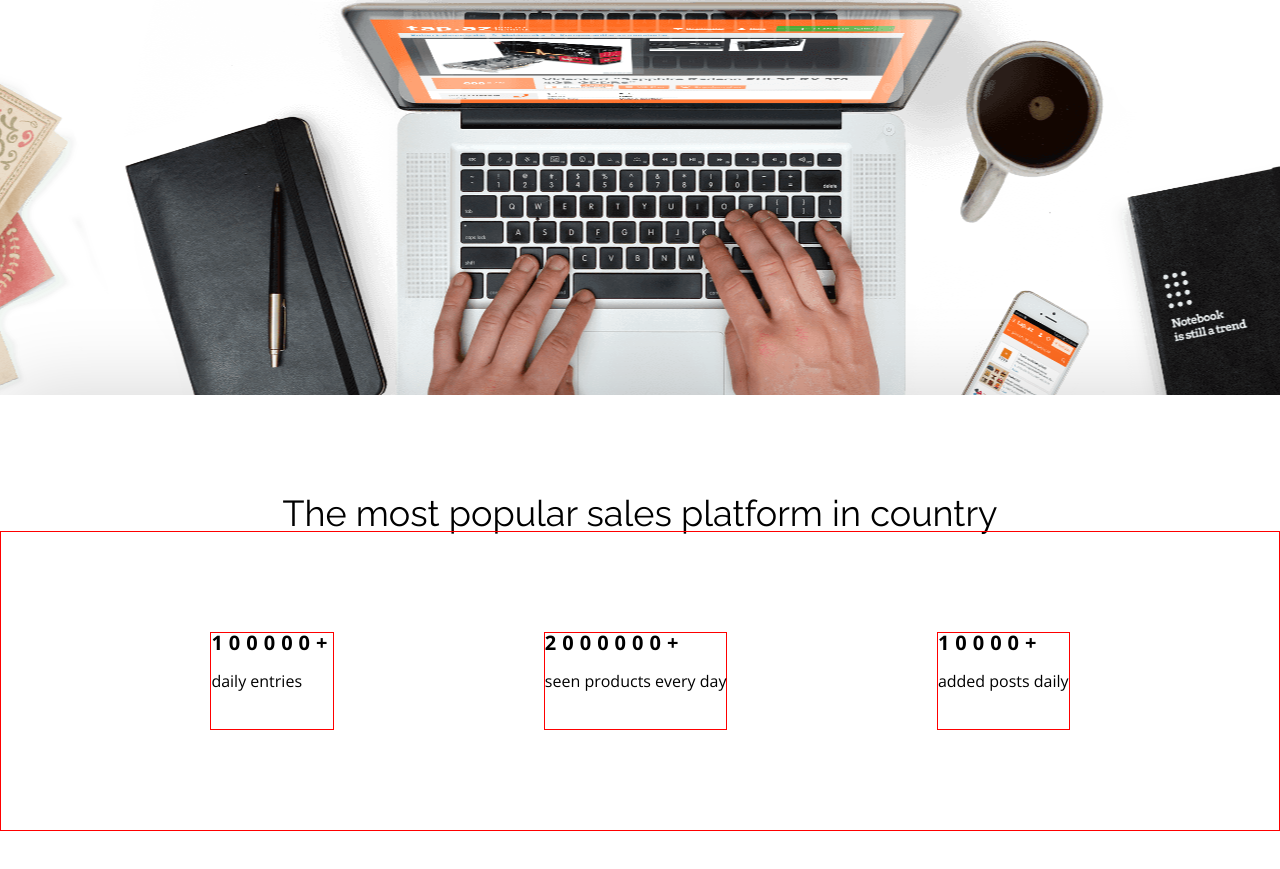
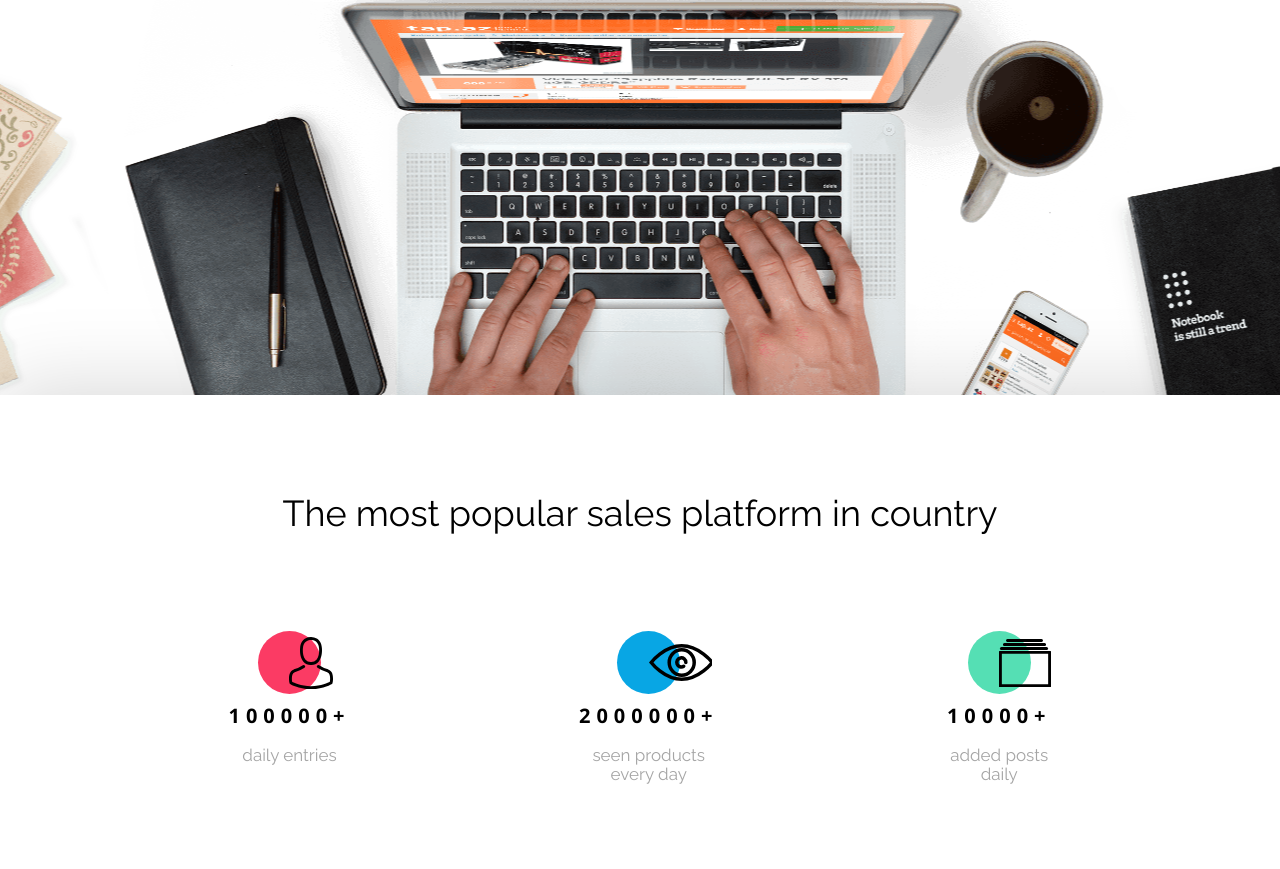
Before and after one commit to sapaqi/BestShop3, a plain HTML site: page index.html in a window 1280 px wide. Shown: the part 517-1386 px from the top of the page. Drawn offline with nearby package versions, Linux system fonts and the light colour scheme.

Commit message:
Dodanie sekcji Statystyk

```diff
--- a/css/style.css
+++ b/css/style.css
@@ -159,11 +159,50 @@ p {
 }
 .statistics .container {
     justify-content: space-evenly;
+    align-items: flex-start;
+    width: 100%;
+    padding: 10rem 0 0 0;
+}
+.iconStatBox {
+    display: flex;
+    flex-direction: column;
     align-items: center;
-    border: 1px solid red;
-    width: 100%;
-    padding: 10rem 0;
 }
-.icon_stat_box {
-    border: 1px solid red;
+.iconText {
+    font-family: "Raleway", sans-serif;
+    font-size: 1.7rem;
+    line-height: 1.9rem;
+    color: var(--colorGrey);
+    text-align: center;
+    padding-bottom: 0;
 }
+
+.iconStat {
+    position: relative;
+    width: 6.3rem;
+    height: 6.3rem;
+    border-radius: 50%;
+    background-color: var(--colorTouch1);
+    margin-bottom: 1.2rem;
+}
+.iconStat__2 {
+    background-color: var(--colorPrimary);
+}
+.iconStat__3 {
+    background-color: var(--colorTouch2);
+}
+.iconStat::after {
+    content: "";
+    background: url("../assets/Person.svg") no-repeat center left;
+    width: 6.3rem;
+    height: 6.3rem;
+    position: absolute;
+    top: 0;
+    left: 50%;
+}
+.iconStat__2::after {
+    background: url("../assets/Eye.svg") no-repeat center left;
+}
+.iconStat__3::after {
+    background: url("../assets/Catalog.svg") no-repeat center left;
+}
--- a/index.html
+++ b/index.html
@@ -39,20 +39,20 @@
         <h2>The most popular sales platform in country</h2>
         <div class="container">
 
-            <div class="icon_stat_box">
-                <div class="icon_stat"></div>
+            <div class="iconStatBox">
+                <div class="iconStat"></div>
                 <h4>100000+</h4>
-                <p>daily entries</p>
+                <p class="iconText">daily entries</p>
             </div>
-            <div class="icon_stat_box">
-                <div class="icon_stat"></div>
+            <div class="iconStatBox">
+                <div class="iconStat iconStat__2"></div>
                 <h4>2000000+</h4>
-                <p>seen products every day</p>
+                <p class="iconText">seen products<br/>every day</p>
             </div>
-            <div class="icon_stat_box">
-                <div class="icon_stat"></div>
+            <div class="iconStatBox">
+                <div class="iconStat iconStat__3"></div>
                 <h4>10000+</h4>
-                <p>added posts daily</p>
+                <p class="iconText">added posts<br/>daily</p>
             </div>
 
         </div>
```
